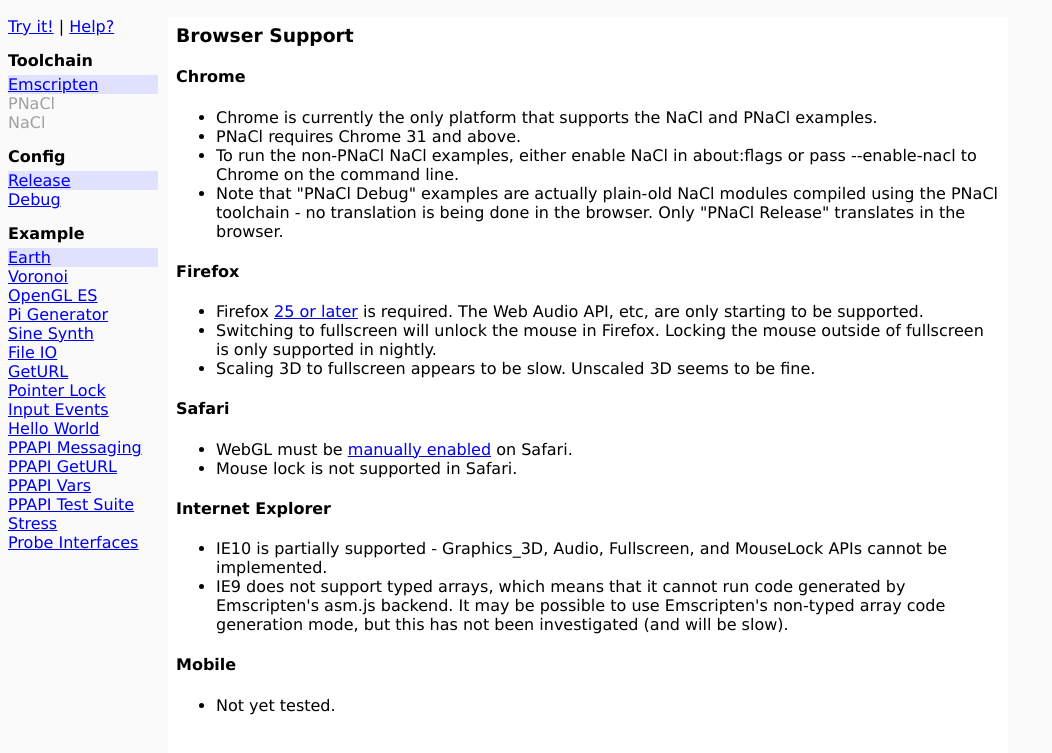
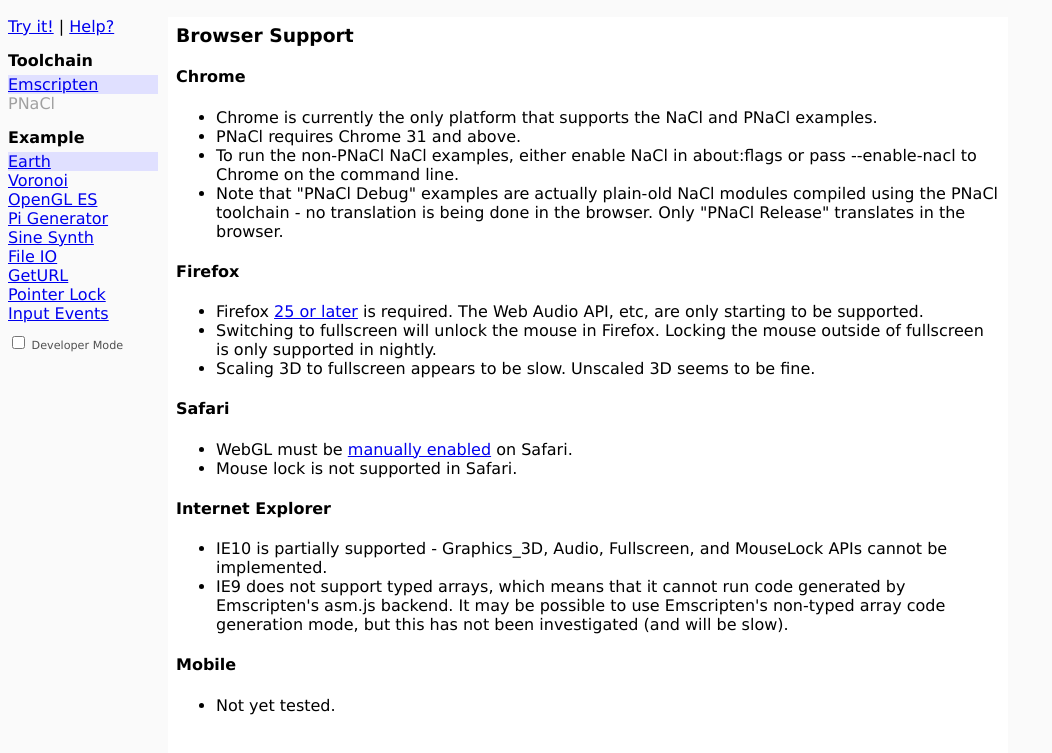
Before and after one commit to google/pepper.js, a plain HTML site: page examples/examples.html in a window 1280 px wide. Shown: the part 39-792 px from the top of the page, without its empty margins (0-1052 px from the left). Drawn offline with Linux system fonts and the light colour scheme.

Commit message:
Create "Developer Mode" for examples page that shows additional options.

```diff
--- a/examples/examples.css
+++ b/examples/examples.css
@@ -17,3 +17,9 @@ body {
 .disabled_item {
   color: #a0a0a0;
 }
+
+div.options {
+  margin: 10px 0 10px 0;
+  font-size: 70%;
+  color: #505050;
+}
--- a/examples/examples.html
+++ b/examples/examples.html
@@ -6,10 +6,18 @@
 <body style="background-color: #fafafa;">
 <h2>pepper.js Examples</h2>
 <div style="width: 1000px">
-<div id="menu" style="float: left; display: block; width: 150px; margin-right: 10px;">
+
+<div id="sidebar" style="float: left; display: block; width: 150px; margin-right: 10px;">
   <a href="https://github.com/google/pepper.js">Try it!</a>
   | <a href="#" onclick="show('help.html'); return false;">Help?</a>
+<div id="menu">
 </div>
+<div class="options">
+<input type="checkbox" id="dev_mode" onchange="buildMenu()"/>
+<label for="dev_mode">Developer Mode</label>
+</div>
+</div>
+
 <div style="width: 100%; margin: 0 0 0 160px;">
 <iframe id="content" src="help.html" width="840px" height="100%"
   style="padding: 0; border: 0; margin: 0; background-color: white;"
@@ -79,7 +87,7 @@ var toolchains = [
   {"name": "NaCl", "tc": "newlib", enabled: isChrome},
 ];
 
-var createToolchains = function(parent) {
+var createToolchains = function(toolchains, parent) {
   var menu = document.createElement("div");
   menu.style.marginBottom = "10px";
   parent.appendChild(menu);
@@ -125,12 +133,7 @@ var createConfigs = function(parent) {
   }
 };
 
-var state = {
-  example: examples[0].url,
-  tc: toolchains[0].tc,
-  config: configs[0]
-};
-
+var state = {};
 var toolchain_map = {};
 var config_map = {};
 var example_map = {};
@@ -190,15 +193,45 @@ var createLinks = function(title, examples, parent) {
   }
 };
 
-var menu = document.getElementById("menu");
-createToolchains(menu);
-createConfigs(menu);
-createLinks("Example", examples.concat(tests), menu);
+var buildMenu = function() {
+  // Reset the global state.
+  state = {
+    example: examples[0].url,
+    tc: toolchains[0].tc,
+    config: configs[0]
+  };
 
-setSelected(toolchain_map[state.tc], true);
-setSelected(config_map[state.config], true);
-setSelected(example_map[state.example], true);
+  toolchain_map = {};
+  config_map = {};
+  example_map = {};
 
+  // Clear the DOM.
+  var menu = document.getElementById("menu");
+  while (menu.hasChildNodes()) {
+    menu.removeChild(menu.lastChild);
+  }
+
+  var dev_mode = document.getElementById("dev_mode").checked;
+
+  var all_toolchains = toolchains;
+  var all_examples = examples.concat(tests);
+  if (!dev_mode) {
+    all_toolchains = all_toolchains.slice(0, -1);
+    all_examples = all_examples.slice(0, -7);
+  }
+
+  createToolchains(all_toolchains, menu);
+  if (dev_mode) {
+    createConfigs(menu);
+  }
+  createLinks("Example", all_examples, menu);
+
+  setSelected(toolchain_map[state.tc], true);
+  setSelected(config_map[state.config], true);
+  setSelected(example_map[state.example], true);
+};
+
+buildMenu();
 </script>
 </body>
 </html>
```
